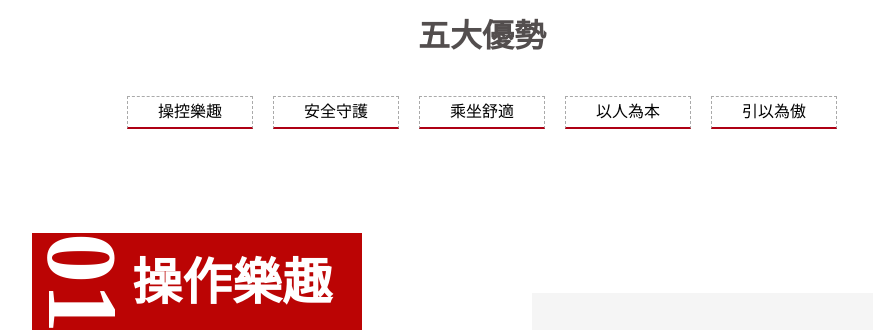
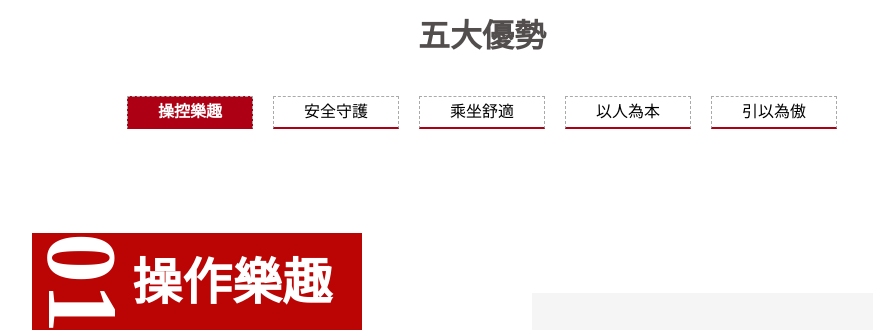
Before and after one commit to elaine5030331/elaine5030331.github.io, a plain HTML site: page 12.23HW_Toyota/Toyota.html in a window 1280 px wide. In both pictures the pointer is over the item "操控樂趣". Shown: the top 330 px of the page, without its empty margins (118-991 px from the left). Drawn offline with Linux system fonts and the light colour scheme.

Commit message:
navbar CSS調整

```diff
--- a/12.23HW_Toyota/style.css
+++ b/12.23HW_Toyota/style.css
@@ -63,6 +63,13 @@ h4{
     border:1px dashed #aaa;
     border-bottom: 2px solid #ae0014;
     margin:0 10px;
+    transition: 0.3s;
+
+}
+
+.navbar li:hover{
+    background-color: #ae0014;
+    top: 0;
 }
 
 .navbar a{
@@ -70,6 +77,11 @@ h4{
     line-height: 30px;
     text-decoration:none;
     color:#000;
+}
+
+.navbar a:hover{
+    color: #fff;
+    font-weight: bolder;
 }
 
 /* ------------------------------------------------------------------------------------------------------ */
@@ -395,6 +407,7 @@ h4{
     justify-content: center;
     margin-top: 35%;
     position: relative;
+    margin-bottom: 200px;
 }
 
 .topic-info-05{
```
